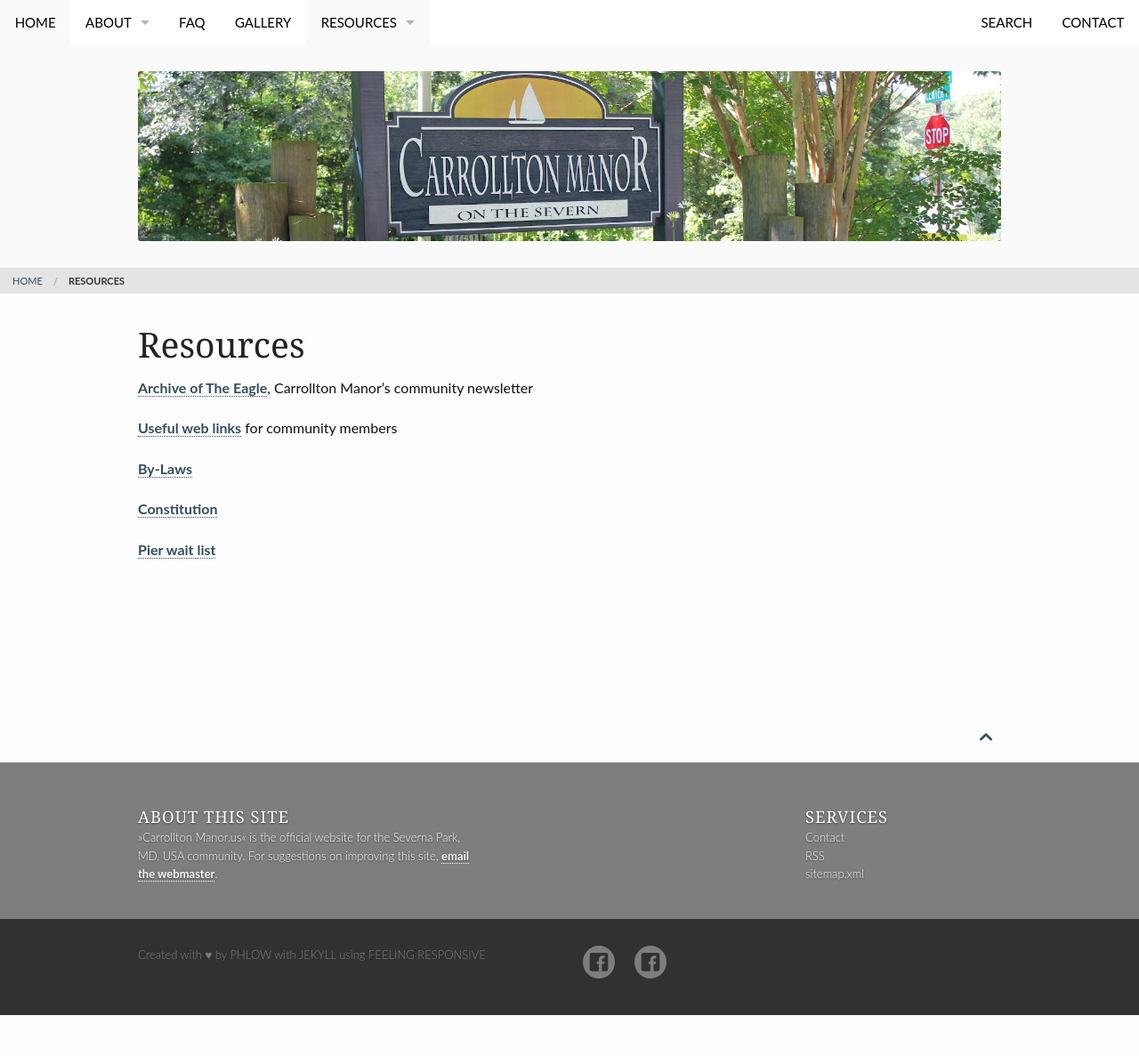
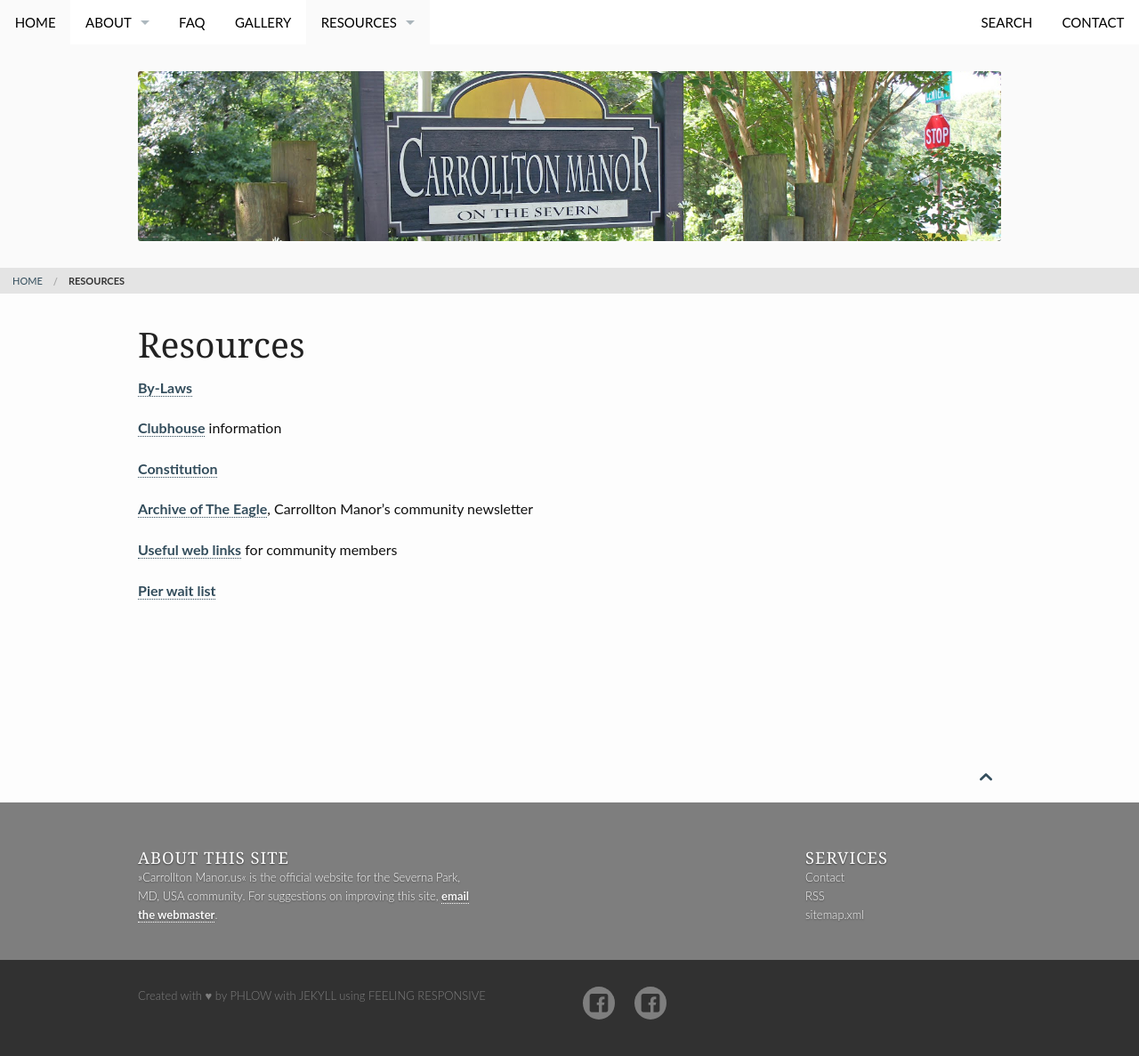
Before and after one commit to carrolltonmanor/carrolltonmanor.github.io, a Jekyll site: the page built from pages/resources.md, in a window 1280 px wide. Shown: the whole page at 89% size. Built offline with Jekyll 4.4.1, drawn with Linux system fonts in a browser that asks for light colours; before the commit the page ends 1141 px from its top, so only the background shows below that.

Commit message:
added link to clubhouse from resources page

```diff
--- a/pages/resources.md
+++ b/pages/resources.md
@@ -8,14 +8,16 @@ header:
 permalink: "/resources/"
 breadcrumb: true
 ---
+<a href="/resources/by-laws/">By-Laws</a>
+
+<a href="/resources/clubhouse/">Clubhouse</a> information
+
+<a href="/resources/constitution/">Constitution</a>
+
 <a href="/resources/eagle-archive/">Archive of The Eagle</a>, Carrollton Manor's community newsletter
 
 <a href="/resources/links/">Useful web links</a> for community members
 
-<a href="/resources/by-laws/">By-Laws</a>
-
-<a href="/resources/constitution/">Constitution</a>
-
 <a href="/resources/pier-wait-list/">Pier wait list</a>
 
 <!-- Also see our <a href="/resources/faq/">frequently asked questions page</a>, or <a href="/search/">search the site</a>. -->
```
